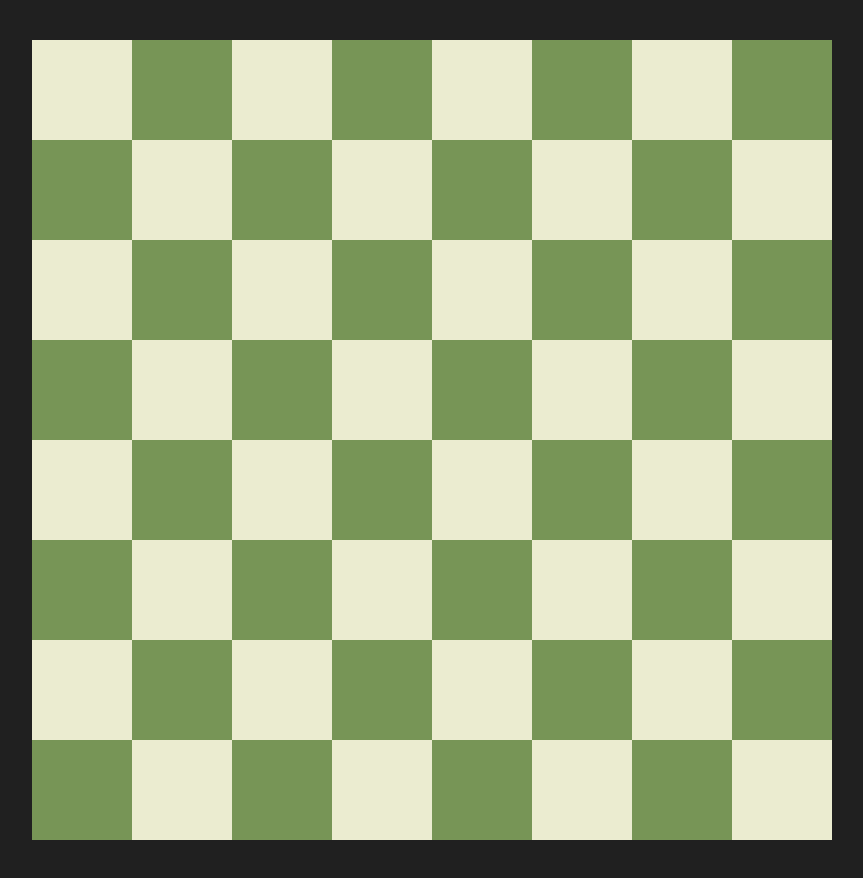
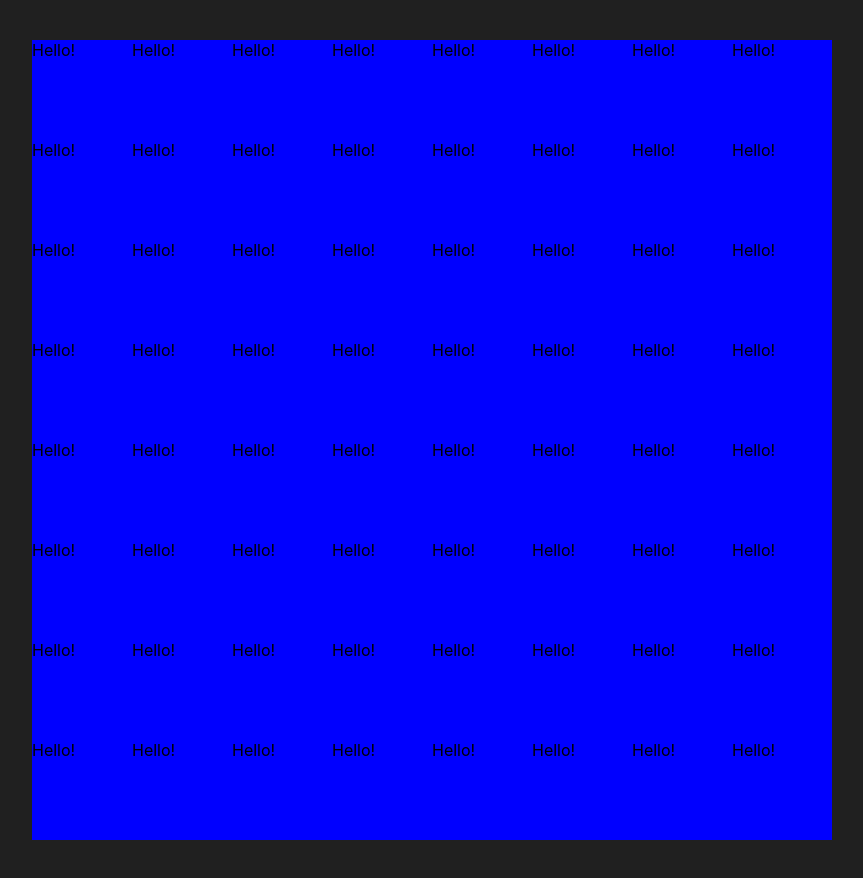
Before and after one commit to spidey0p/chess-game, a React (Create React App) app: page / in a window 1280 px wide. Shown: the whole page, without its empty margins (208-1071 px from the left). Built offline with nearby package versions, Linux system fonts and the light colour scheme.

Commit message:
Tile change

```diff
--- a/src/components/Chessboard/Chessboard.tsx
+++ b/src/components/Chessboard/Chessboard.tsx
@@ -1,5 +1,5 @@
 import React from "react";
-
+import Tile from "../Tile/Tile";
 import "./Chessboard.css";
 
 const verticalAxis = ["1", "2", "3", "4", "5", "6", "7", "8"];
@@ -13,13 +13,9 @@ export default function Chessboard() {
         const number = j + i + 2;
 
         if(number % 2 === 0) {
-            board.push(
-                <div className="tile black-tile"></div>
-              );
+            board.push(<Tile />);
         } else {
-            board.push(
-                <div className="tile white-tile"></div>
-              );
+            board.push(<Tile />);
         }
     }
   }
--- a/src/components/Tile/Tile.tsx
+++ b/src/components/Tile/Tile.tsx
@@ -1,12 +1,18 @@
-import '/Tile.css';
+// import '/Tile.css';
 
-interface Props {
-    number: number;
+// interface Props {
+//     number: number;
+// }
+// export default function Tile({ number }: Props){
+//     if(number % 2 === 0){
+//         return <div className='tile black-tile'>hello</div>
+//     } else{
+//         return <div className='tile white-tile'>hii</div>
+//     }
+// }
+
+import "./Tile.css";
+
+export default function Tile(){
+    return <div>Hello!</div>;
 }
-export default function Tile({ number }: Props){
-    if(number % 2 === 0){
-        return <div className='tile black-tile'>hello</div>
-    } else{
-        return <div className='tile white-tile'>hii</div>
-    }
-}
```
